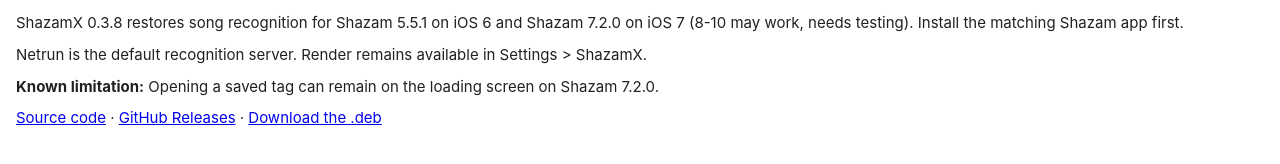
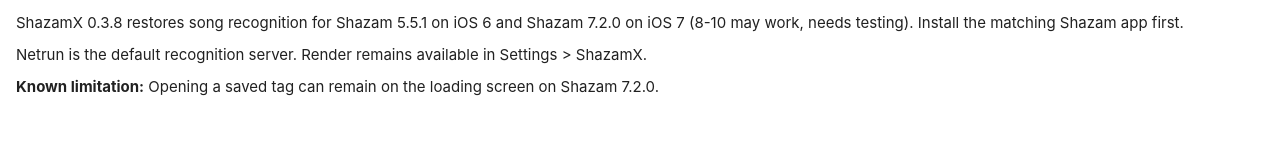
Before and after one commit to mrnik12/repo, a plain HTML site: page shazamx.html in a window 1280 px wide. Drawn offline with Linux system fonts and the light colour scheme.

Commit message:
Update shazamx.html

```diff
--- a/shazamx.html
+++ b/shazamx.html
@@ -8,6 +8,5 @@
 <p>ShazamX 0.3.8 restores song recognition for Shazam 5.5.1 on iOS 6 and Shazam 7.2.0 on iOS 7 (8-10 may work, needs testing). Install the matching Shazam app first.</p>
 <p>Netrun is the default recognition server. Render remains available in Settings &gt; ShazamX.</p>
 <p><strong>Known limitation:</strong> Opening a saved tag can remain on the loading screen on Shazam 7.2.0.</p>
-<p><a href="https://github.com/mrnik12/ShazamX">Source code</a> · <a href="https://github.com/mrnik12/ShazamX/releases">GitHub Releases</a> · <a href="debs/org.legacyshazam.smoke_0.3.8_iphoneos-arm.deb">Download the .deb</a></p>
 </main>
 </html>
```
